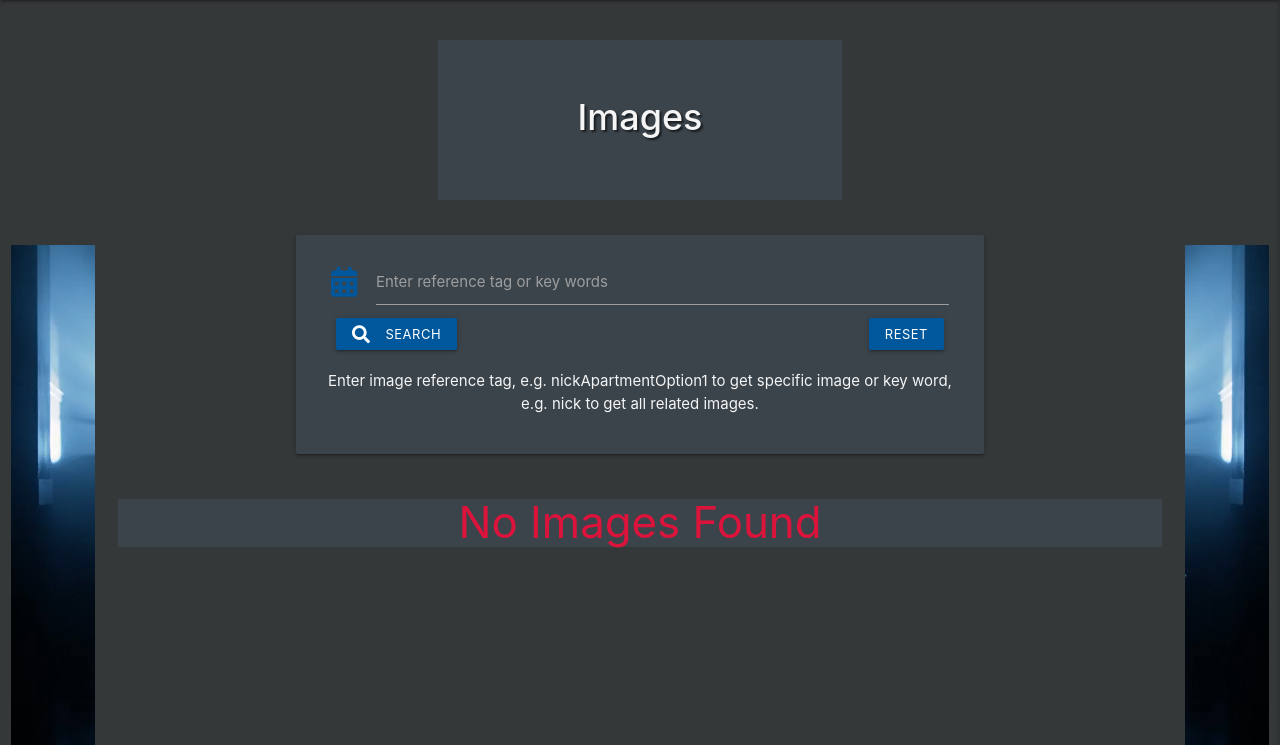
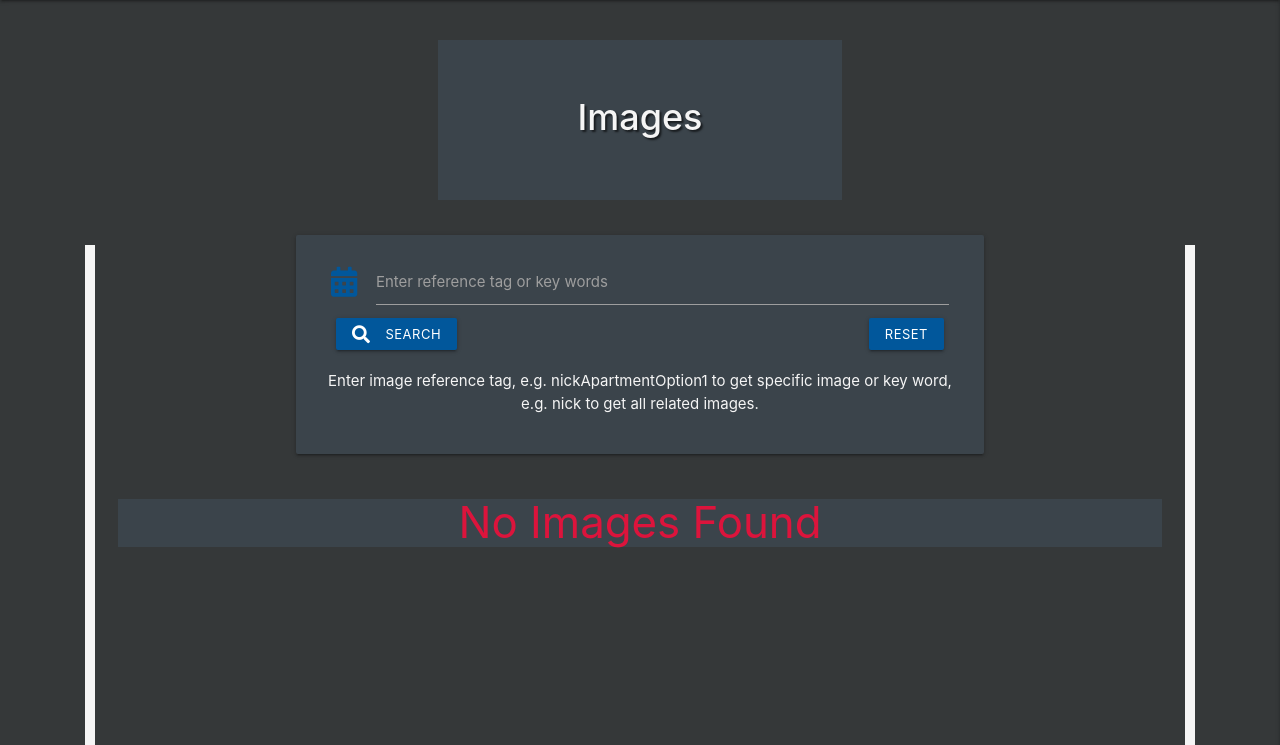
Before and after one commit to johnston9/MS3-Shot-Caller, a Flask app: page /get_image/ in a window 1280 px wide. Shown: the part 64-809 px from the top of the page. Run offline with Flask 2, Linux system fonts and the light colour scheme; data that the repository does not hold is empty; some libraries are stand-ins or nearby versions.

Commit message:
Replaced side panel image with white line in images

```diff
--- a/static/css/style.css
+++ b/static/css/style.css
@@ -3,19 +3,19 @@
     margin-bottom: 0px;
 }
 
-/*.panel-left {
+.panel-leftImg {
     height: 500px;
     width: 10px;
-    margin-top: 150px;
+    margin-top: 30px;
     background-color: #F5F5F5;
 }
 
-.panel-right {
+.panel-rightImg {
     height: 500px;
     width: 10px;
-    margin-top: 150px;
+    margin-top: 30px;
     background-color: #F5F5F5;
-}*/
+}
 
 .panel-left {
     height: 500px;
--- a/templates/images.html
+++ b/templates/images.html
@@ -10,8 +10,8 @@
     </div>
 
 <div class="row">
-        <div class="col s2 m1">
-            <div class="panel-left"></div>
+        <div class="col s1">
+            <div class="panel-leftImg right"></div>
     </div>
 
         <div class="col s8 m10">
@@ -70,8 +70,8 @@
 
 </div>
 
-        <div class="col s2 m1">
-            <div class="panel-right"></div>
+        <div class="col s1">
+            <div class="panel-rightImg"></div>
         </div>
 
     </div>
```
